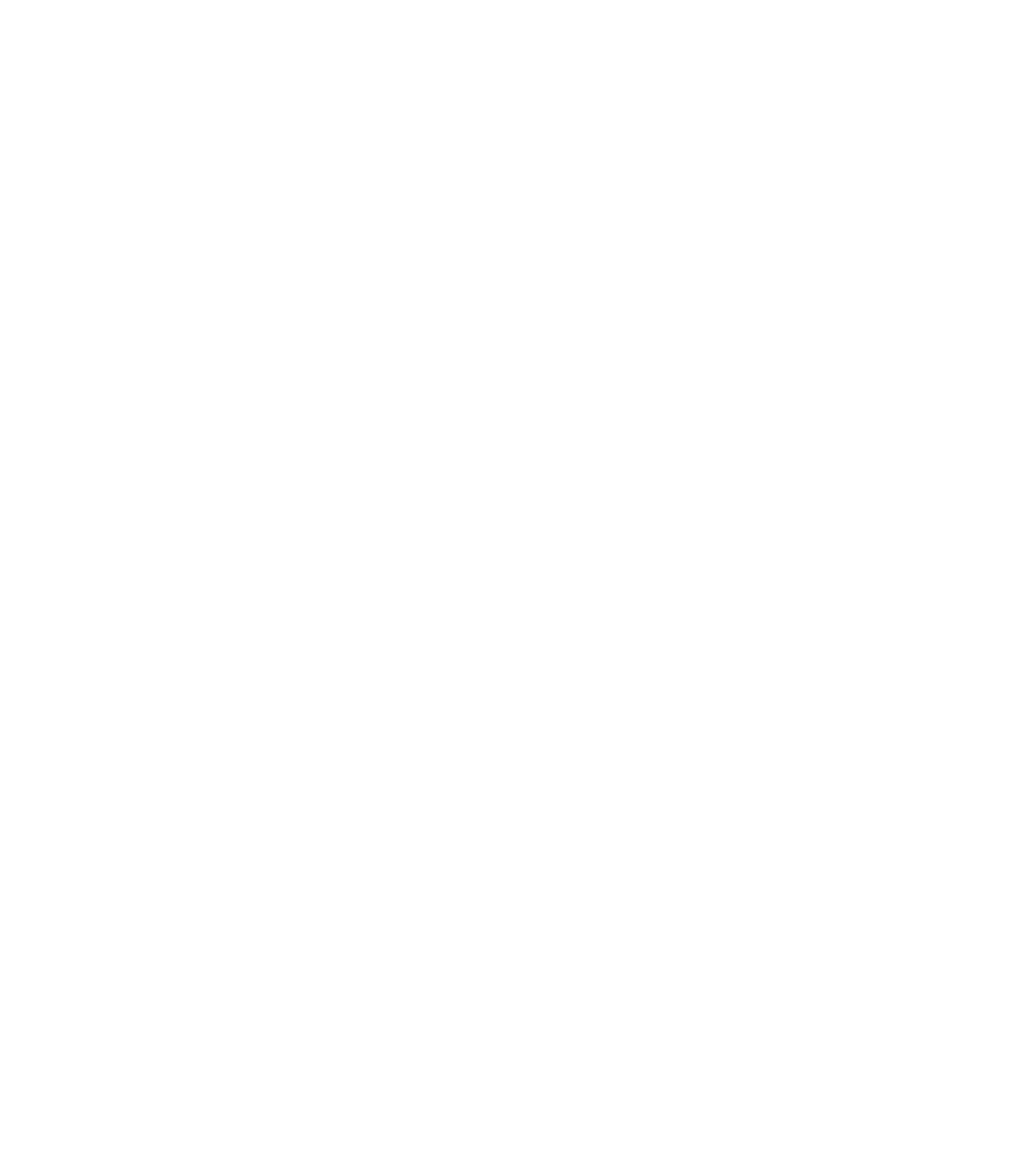
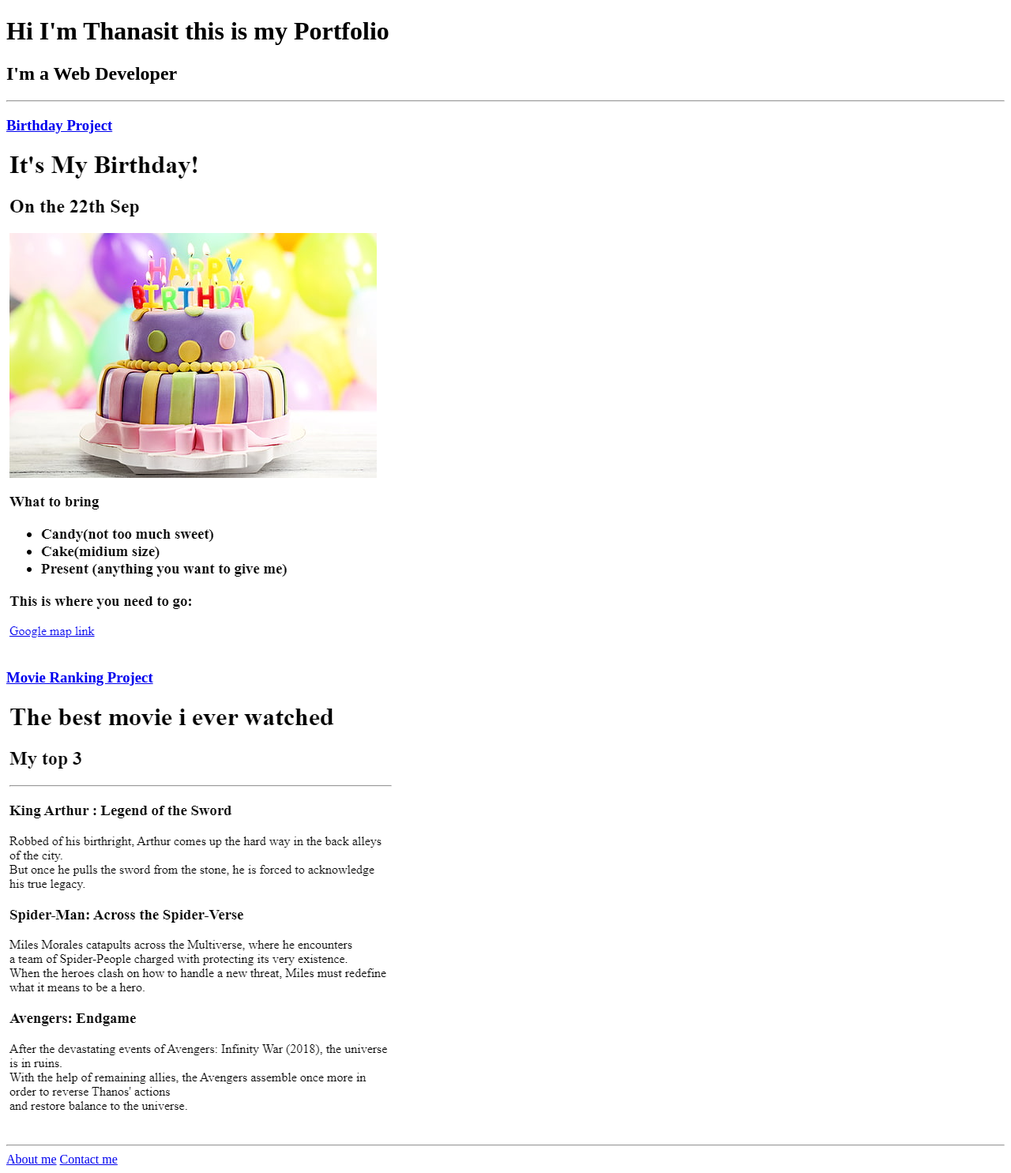
Before and after one commit to 1TOjakob/My-HTML-Portfolio, a plain HTML site: page index.html in a window 1280 px wide. Shown: the whole page at 79% size. Before the commit the page ends 800 px from the top, so only its background shows below. Drawn offline with Linux system fonts and the light colour scheme.

Commit message:
Add files via upload

```diff
--- a/index.html
+++ b/index.html
@@ -1,15 +1,20 @@
-<!-- TODO 1: Create the HTML Boilerplate -->
-
-<!-- TODO 2: Add Your previous projects' HTML into the public folder -->
-
-<!-- TODO 3: Take screenshots of your project previews and add the images to the images folder -->
-
-<!-- TODO 4: Add titles/subtitles etc. -->
-
-<!-- TODO 5: Add a link to the project pages -->
-
-<!-- TODO 6: Add images to show the project previews
-HINT for TODO 6: You can use the height attribute set to 200 to make the image smaller:
-https://developer.mozilla.org/en-US/docs/Web/HTML/Element/img#attr-height -->
-
-<!-- TODO 7: Add the Contact Me and About Me page links -->
+<!DOCTYPE html>
+<html lang="en">
+<head>
+    <meta charset="UTF-8">
+    <meta name="viewport" content="width=device-width, initial-scale=1.0">
+    <title>Thanasit Porfolio</title>
+</head>
+<body>
+   <h1>Hi I'm Thanasit this is my Portfolio</h1>
+   <h2>I'm a Web Developer</h2>
+   <hr>
+   <h3><a href="./public/birthday party.html">Birthday Project</a></h3>
+   <img src="./assets/images/Screenshot 2023-06-11 171321.png">
+   <h3><a href="./public/movie ranking.html">Movie Ranking Project</a></h3>
+   <img src="./assets/images/Screenshot 2023-06-11 171123.png">
+   <hr>
+   <a href="./public/about.html">About me</a>
+   <a href="./public/contact.html">Contact me</a>
+</body>
+</html>
```
